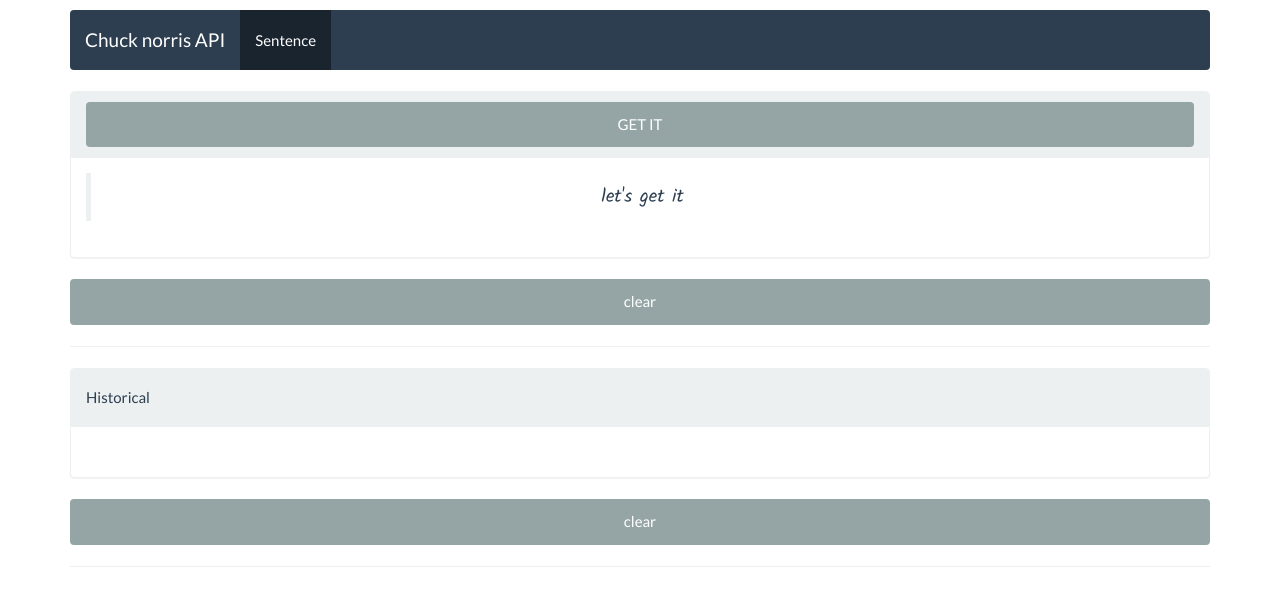
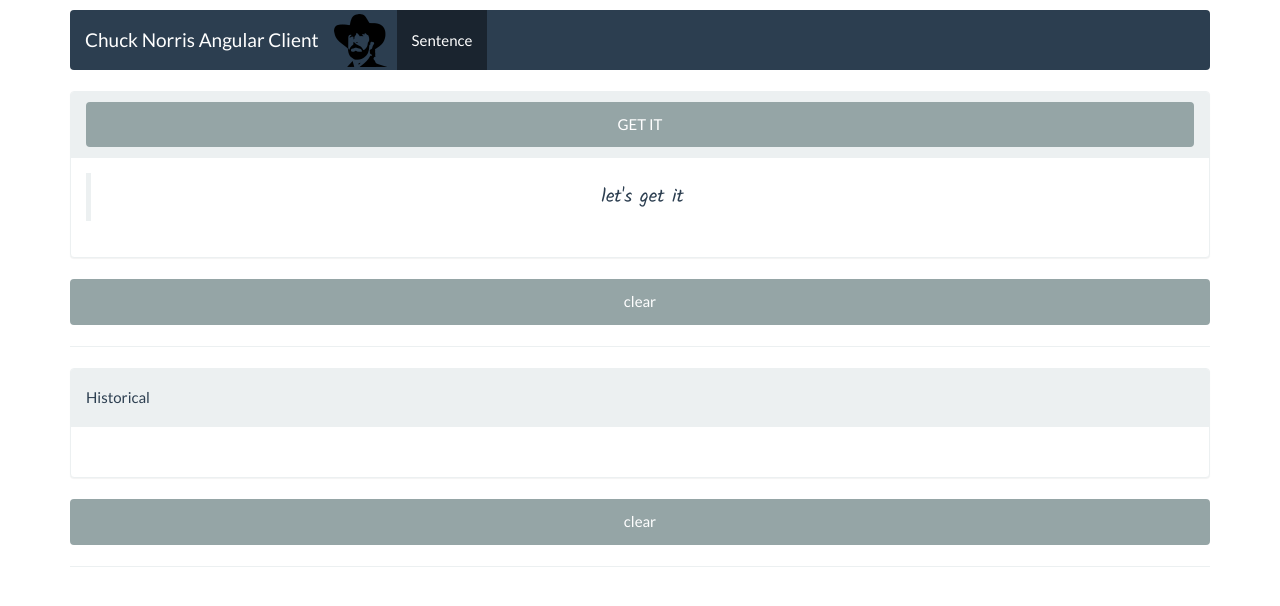
Before and after one commit to adrianabreu/chuck-norris-angular-client, a website built with webpack: page src/public/index.html in a window 1280 px wide. Built offline with nearby package versions, Linux system fonts and the light colour scheme; some packages are replaced by stand-ins of ours; no server answers.

Commit message:
added image

```diff
--- a/src/app/sentence/sentence-historical-filter/sentence-historical-filter.controller.js
+++ b/src/app/sentence/sentence-historical-filter/sentence-historical-filter.controller.js
@@ -1,7 +1,7 @@
 export default class SentenceHistoricalFilterController {
 
   constructor($log,sentenceHistoricalService, sentenceHistoricalFilterService) {
-  	 this.$log 					 = $log;
+  	 this.$log 					          = $log;
 	   this.historicalService       = sentenceHistoricalService;
 	   this.historicalFilterService = sentenceHistoricalFilterService;
   }
@@ -16,7 +16,6 @@
   }
 
   isActiveFilter(pFilter) {
-      // console.log(pFilter);
       return this.historicalFilterService.isActiveClass(pFilter);
   }
 
--- a/src/app/sentence/sentence-historical-filter/sentence-historical-filter.tpl.html
+++ b/src/app/sentence/sentence-historical-filter/sentence-historical-filter.tpl.html
@@ -4,7 +4,7 @@
       ng-click="sentenceHistoricalFilter.addFilter(category)"
       ng-class  = "(sentenceHistoricalFilter.isActiveFilter(category) ? 'btn btn-primary' : 'btn btn-default')"
       >
-      	{{category}}
+      	{{category}} {{sentenceHistoricalFilter.getCountByCategory(category)}}
       </a>
       <a href=""
       class="btn btn-default"
--- a/src/app/sentence/sentence-historical/sentence-historical.service.js
+++ b/src/app/sentence/sentence-historical/sentence-historical.service.js
@@ -20,5 +20,4 @@
     getCategories(){
     	return this.categories;
     }
-
 }
--- a/src/public/index.html
+++ b/src/public/index.html
@@ -2,7 +2,7 @@
 <html ng-app="chuck" lang="en">
 <head>
   <meta charset="UTF-8">
-  <title>Angular App</title>
+  <title>Chuck Norris Angular Client</title>
   <link rel="icon" type="image/x-icon" href="/img/favicon.ico">
   <link href="https://fonts.googleapis.com/css?family=Montserrat" rel="stylesheet">
   <link href="https://fonts.googleapis.com/css?family=Kalam" rel="stylesheet">
@@ -15,7 +15,8 @@
   	<nav class="navbar navbar-default" id="navbar">
   	  <div class="container-fluid">
   	    <div class="navbar-header">
-  	      <a class="navbar-brand" href="#">Chuck norris API</a>
+  	      <a class="navbar-brand" href="#">Chuck Norris Angular Client</a>
+          <img src="/img/chuck.png" id="chuck-img">
   	    </div>
   	    <ul class="nav navbar-nav">
   	      <li class="active"><a href="#/sentence">Sentence</a></li>
--- a/src/style/app.css
+++ b/src/style/app.css
@@ -34,3 +34,10 @@
 #navbar{
   margin-top: 10px;
 }
+
+#chuck-img{
+  width: 53px;
+  margin-top: 4px;
+  margin-bottom: -18px;
+  margin-right: 10px;
+}
```
Also changed, not shown: src/public/img/chuck.png (added).
